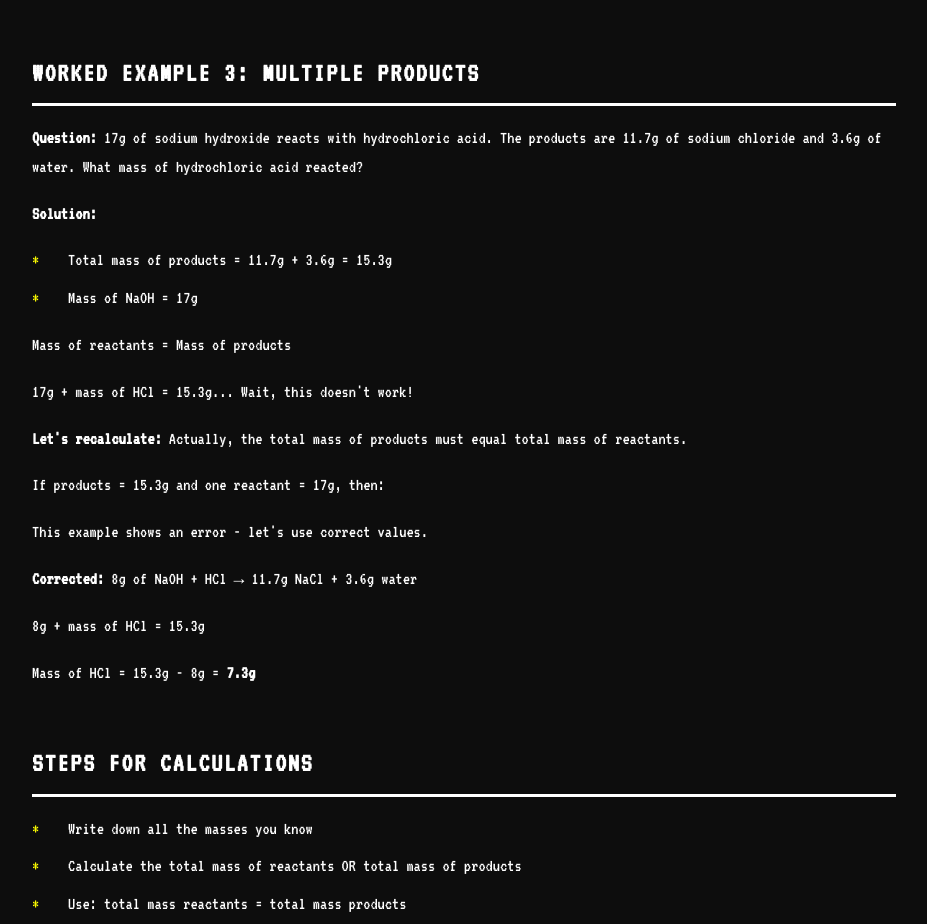
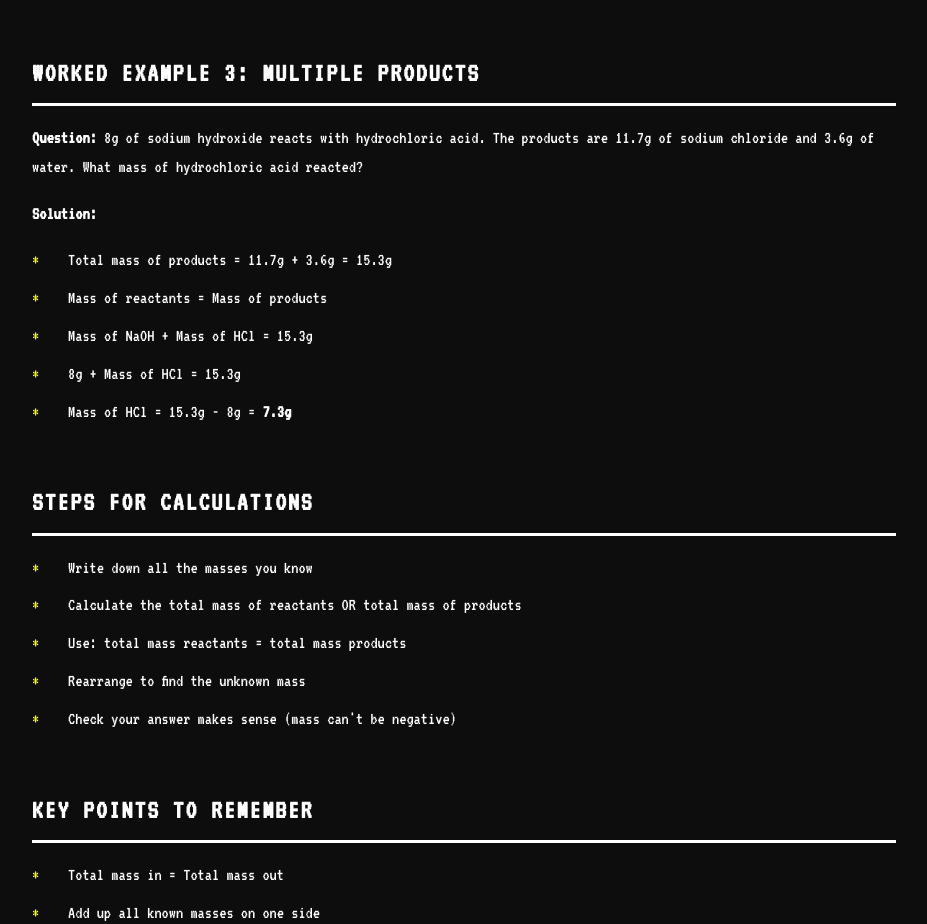
Before and after one commit to tumtum1981/igcse-study-hub, a plain HTML site: page subjects/chemistry/block-3/02-conservation-calculations.html in a window 1280 px wide. Shown: the part 2101-3025 px from the top of the page, without its empty margins (176-1103 px from the left). Drawn offline with nearby package versions, Linux system fonts and the light colour scheme; no server answers.

Commit message:
Fix AI artifact in conservation calculations worked example
Cleaned up Worked Example 3 which had a visible generation error
("Wait, this doesn't work!"). Fixed the question to use consistent
values (8g NaOH) and presented the solution as a clean step-by-step.

Co-Authored-By: Claude Opus 4.6 <noreply@anthropic.com>

```diff
--- a/subjects/chemistry/block-3/02-conservation-calculations.html
+++ b/subjects/chemistry/block-3/02-conservation-calculations.html
@@ -107,20 +107,15 @@
 
         <section class="content-section">
             <h2>Worked Example 3: Multiple Products</h2>
-            <p><strong>Question:</strong> 17g of sodium hydroxide reacts with hydrochloric acid. The products are 11.7g of sodium chloride and 3.6g of water. What mass of hydrochloric acid reacted?</p>
+            <p><strong>Question:</strong> 8g of sodium hydroxide reacts with hydrochloric acid. The products are 11.7g of sodium chloride and 3.6g of water. What mass of hydrochloric acid reacted?</p>
             <p><strong>Solution:</strong></p>
             <ul class="content-list">
                 <li>Total mass of products = 11.7g + 3.6g = 15.3g</li>
-                <li>Mass of NaOH = 17g</li>
+                <li>Mass of reactants = Mass of products</li>
+                <li>Mass of NaOH + Mass of HCl = 15.3g</li>
+                <li>8g + Mass of HCl = 15.3g</li>
+                <li>Mass of HCl = 15.3g - 8g = <strong>7.3g</strong></li>
             </ul>
-            <p>Mass of reactants = Mass of products</p>
-            <p>17g + mass of HCl = 15.3g... Wait, this doesn't work!</p>
-            <p><strong>Let's recalculate:</strong> Actually, the total mass of products must equal total mass of reactants.</p>
-            <p>If products = 15.3g and one reactant = 17g, then:</p>
-            <p>This example shows an error - let's use correct values.</p>
-            <p><strong>Corrected:</strong> 8g of NaOH + HCl → 11.7g NaCl + 3.6g water</p>
-            <p>8g + mass of HCl = 15.3g</p>
-            <p>Mass of HCl = 15.3g - 8g = <strong>7.3g</strong></p>
         </section>
 
         <section class="content-section">
```
